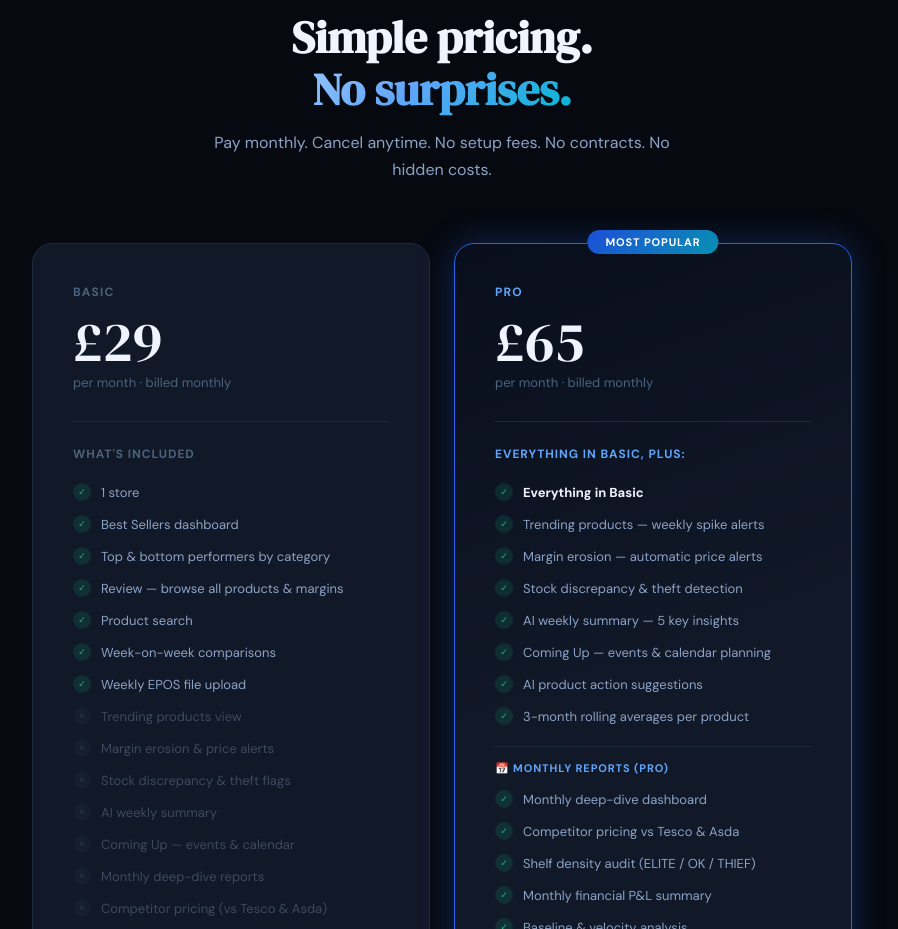
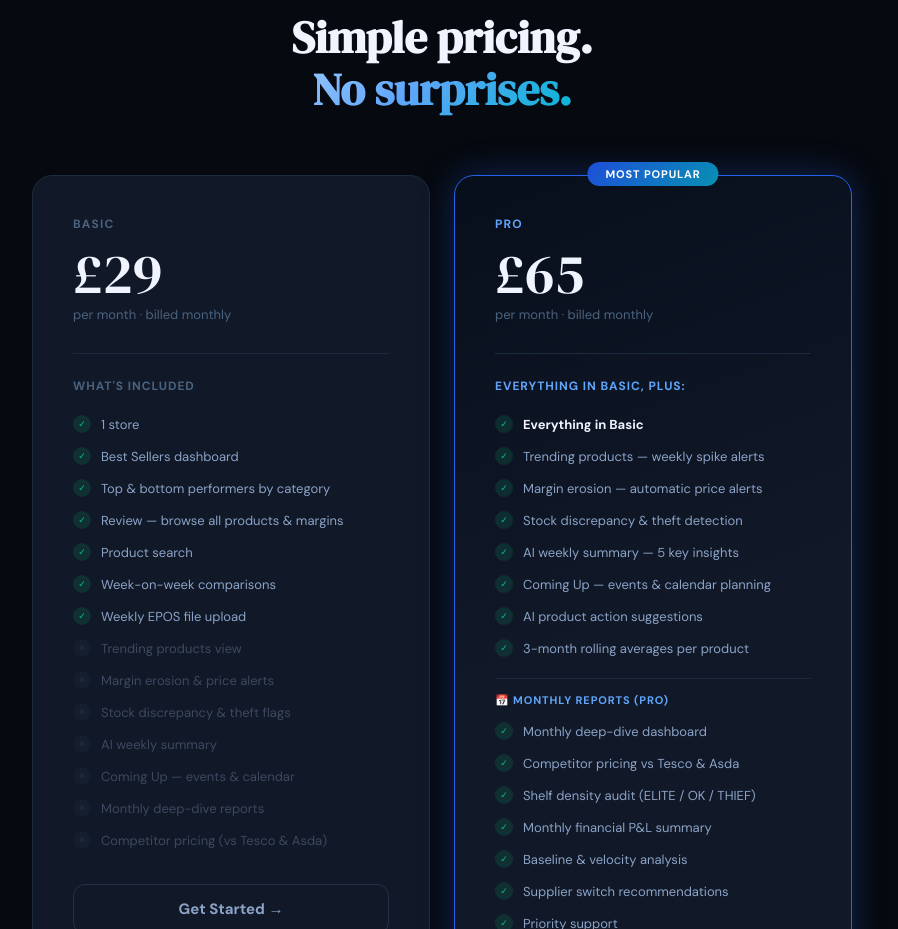
Before and after one commit to simsim383/Retail-Intelligence-owner-dashboard, a React (Vite) app: page / in a window 1280 px wide. Shown: the part 9400-10329 px from the top of the page, without its empty margins (198-1096 px from the left). Built offline with nearby package versions, Linux system fonts and the light colour scheme.

Commit message:
Update App.jsx

```diff
--- a/src/App.jsx
+++ b/src/App.jsx
@@ -883,7 +883,6 @@ function Pricing() {
         <div className="section-head">
           <span className="badge badge-blue">Pricing</span>
           <h2>Simple pricing.<br /><span className="gradient-text">No surprises.</span></h2>
-          <p>Pay monthly. Cancel anytime. No setup fees. No contracts. No hidden costs.</p>
         </div>
         <div className="pricing-grid">
           <div className="plan reveal">
```
